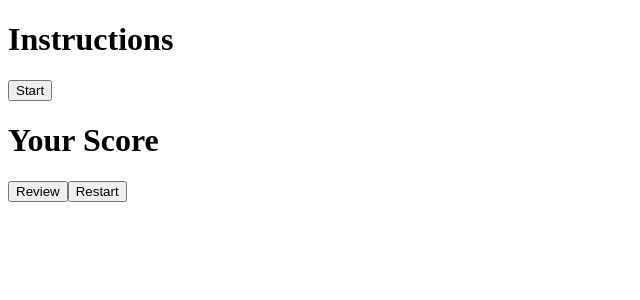
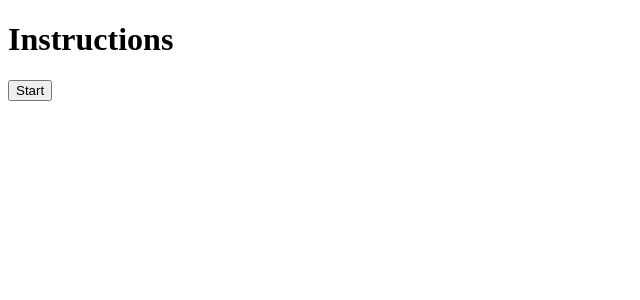
Before and after one commit to JohnMwendwa/quiz-app, a React (Vite) app: page / in a window 1280 px wide. Shown: the top 300 px of the page, without its empty margins (0-640 px from the left). Built offline with nearby package versions, Linux system fonts and the light colour scheme.

Commit message:
pass down the answers array

```diff
--- a/src/App.tsx
+++ b/src/App.tsx
@@ -62,6 +62,7 @@ function App() {
     setIsSession(false);
     setCurrentQuestion(0);
     alert("Submitted!");
+    setShowScore(true);
   };
 
   const handleFinishReview = () => {
@@ -71,12 +72,20 @@ function App() {
     setIsReview(false);
   };
 
-  const handleRestart = () => {};
-  const handleReview = () => {};
+  const handleRestart = () => {
+    setShowScore(false);
+    setCurrentQuestion(0);
+  };
+  const handleReview = () => {
+    setShowScore(false);
+    setIsReview(true);
+  };
 
   return (
     <>
-      {!isSession && <Instructions startSession={setIsSession} />}
+      {!isSession && !showScore && !isReview && (
+        <Instructions startSession={setIsSession} />
+      )}
 
       {isSession && (
         <QuizCard
@@ -95,7 +104,13 @@ function App() {
         />
       )}
 
-      <ScoreCard handleRestart={handleRestart} handleReview={handleReview} />
+      {showScore && (
+        <ScoreCard
+          handleRestart={handleRestart}
+          handleReview={handleReview}
+          answers={userAnswer}
+        />
+      )}
     </>
   );
 }
```
